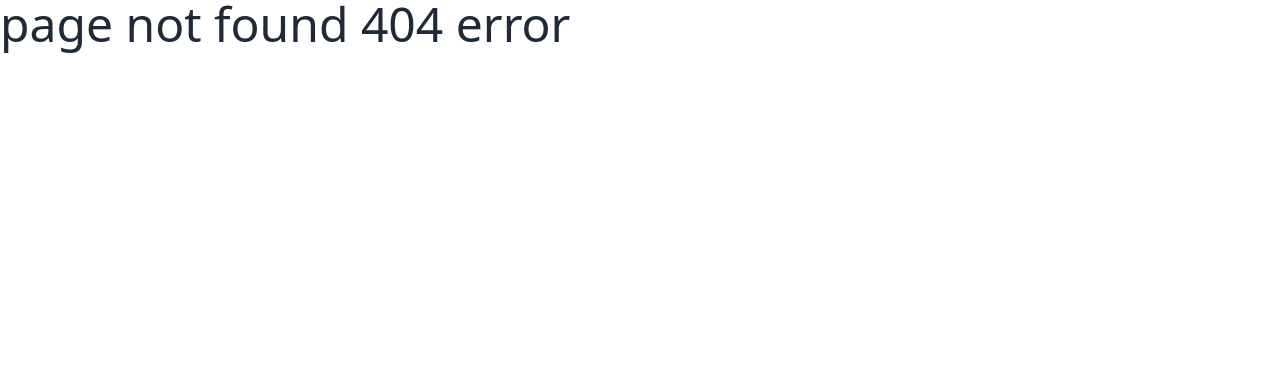
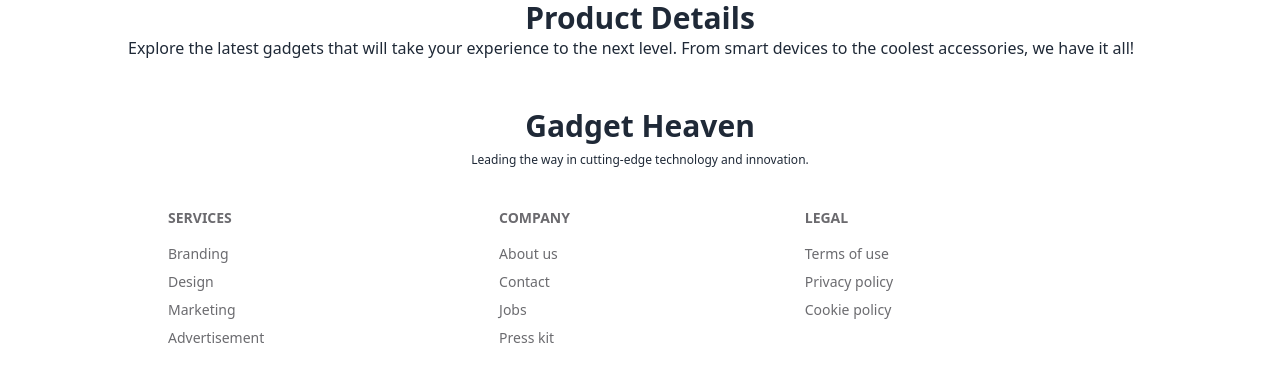
Before and after one commit to programming-hero-web-course-4/b10a8-gadget-heaven-pkb1981, a React (Vite) app: page /gadgets/001 in a window 1280 px wide. Before the commit this address had no page. Shown: the top 382 px of the page. Built offline with nearby package versions, Linux system fonts and the light colour scheme.

Commit message:
gadget details

```diff
--- a/src/Component/Gadget.jsx
+++ b/src/Component/Gadget.jsx
@@ -1,7 +1,8 @@
 import React from 'react';
+import { Link } from 'react-router-dom';
 
 const Gadget = ({ gadget }) => {
-    const {product_image, product_title, price } = gadget;
+    const { product_id, product_image, product_title, price } = gadget;
 
     return (
         // card from daisyui
@@ -16,7 +17,9 @@ const Gadget = ({ gadget }) => {
                 <h2 className="card-title">{product_title}</h2>
                 <p>Price:${price}</p>
                 <div className="card-actions justify-center">
-                        <button className="btn btn-primary">View Details</button>
+
+                    <Link to={`/gadgets/${product_id}`}>
+                    <button className="btn btn-primary">View Details</button></Link>
                 </div>
             </div>
         </div>
--- /dev/null
+++ b/src/Component/GadgetDetail.jsx
@@ -0,0 +1,18 @@
+import React from 'react';
+import { useLoaderData, useParams } from 'react-router-dom';
+
+const GadgetDetail = () => {
+    const {product_id}=useParams();
+
+    const data=useLoaderData();
+    const gadget=data.find(gadget=>gadget.product_id===product_id)
+    console.log(gadget);
+    return (
+        <div>
+            <h2 className='text-center  font-bold text-3xl'>Product Details</h2>
+            <p>Explore the latest gadgets that will take your experience to the next level. From smart devices to the coolest accessories, we have it all!</p>
+        </div>
+    );
+};
+
+export default GadgetDetail;
--- a/src/Component/Root.jsx
+++ b/src/Component/Root.jsx
@@ -1,12 +1,14 @@
 import React from 'react';
 import { Outlet } from 'react-router-dom';
-
+import Footer from '../Component/Footer';
 
 const Root = () => {
     return (
         <div className='max-w-5xl mx-auto'>
+
+
             <Outlet></Outlet>
-
+            <Footer></Footer>
         </div>
 
 
--- a/src/Home.jsx
+++ b/src/Home.jsx
@@ -1,8 +1,8 @@
 import React from 'react';
 import Gadgets from './Component/Gadgets';
 import Navbar from './Component/Navbar';
-import Banner from'./Component/Banner'
-import Footer from './Component/Footer';
+import Banner from './Component/Banner';
+
 
 const Home = () => {
     return (
@@ -10,7 +10,7 @@ const Home = () => {
             <Navbar></Navbar>
             <Banner></Banner>
             <Gadgets></Gadgets>
-            <Footer></Footer>
+
        </div>
     );
 };
--- a/src/main.jsx
+++ b/src/main.jsx
@@ -10,6 +10,7 @@ import Errorpage from './Component/Errorpage';
 import Home from './Home';
 import Dashboard from './Component/Dashboard';
 import Statistic from './Component/Statistic';
+import GadgetDetail from './Component/GadgetDetail';
 
 
 const router = createBrowserRouter([
@@ -21,6 +22,11 @@ const router = createBrowserRouter([
 			{
 				path: '/',
 				element: <Home></Home>
+			},
+			{
+				path:'gadgets/:product_id',
+				element:<GadgetDetail></GadgetDetail>,
+				loader:()=>fetch('/public/gadgets.json')
 			},
 			{
 				path:'statistic',
```
Lines whose indentation alone changed are shown as unchanged.
